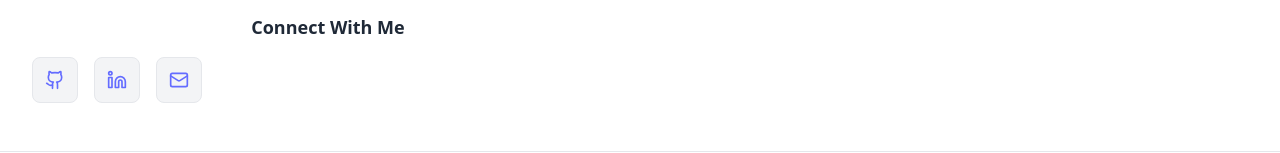
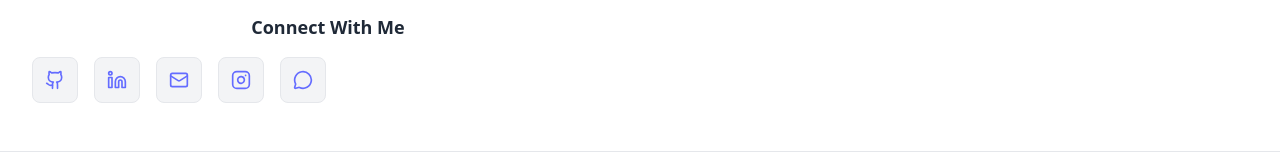
Before and after one commit to jannahkrn/portofolio-ku, a React (Vite) app: page / in a window 1280 px wide. Shown: the part 10157-10310 px from the top of the page. Built offline with nearby package versions, Linux system fonts and the light colour scheme.

Commit message:
add file and update footer

```diff
--- a/src/components/Footer.jsx
+++ b/src/components/Footer.jsx
@@ -8,6 +8,8 @@ import {
   Code,
   Palette,
   TrendingUp,
+  Instagram,
+  MessageCircle, // Change: Added MessageCircle
 } from "lucide-react";
 
 const Footer = () => {
@@ -55,8 +57,22 @@ const Footer = () => {
       name: "Email",
       icon: Mail,
       url: "mailto:jannahkurnia15@gmail.com",
+      color: "hover:text-red-400",
+      description: "Send a direct email",
+    },
+    {
+      name: "Instagram",
+      icon: Instagram,
+      url: "https://www.instagram.com/jannahkrn_",
+      color: "hover:text-purple-400",
+      description: "Follow me on Instagram",
+    },
+    {
+      name: "WhatsApp",
+      icon: MessageCircle, // Change: Replaced Whatsapp with MessageCircle
+      url: "https://wa.me/6287847714840",
       color: "hover:text-green-400",
-      description: "Send a direct email",
+      description: "Chat with me on WhatsApp",
     },
   ];
 
@@ -72,7 +88,10 @@ const Footer = () => {
                 Fullstack Developer Portfolio
               </h3>
               <p className="text-gray-600 leading-relaxed max-w-md text-left">
-                A passionate student combining technical expertise in web development, creativity in design, and strategic insight in digital marketing to create innovative and impactful digital solutions.
+                A passionate student combining technical expertise in web
+                development, creativity in design, and strategic insight in
+                digital marketing to create innovative and impactful digital
+                solutions.
               </p>
             </div>
 
@@ -108,7 +127,9 @@ const Footer = () => {
                     title={social.description}
                     target={social.url.startsWith("http") ? "_blank" : "_self"}
                     rel={
-                      social.url.startsWith("http") ? "noopener noreferrer" : ""
+                      social.url.startsWith("http")
+                        ? "noopener noreferrer"
+                        : ""
                     }
                   >
                     <social.icon className="w-5 h-5" />
@@ -120,7 +141,9 @@ const Footer = () => {
 
           {/* Quick Links - tanpa kotak, underline putih saat hover */}
           <div>
-            <h4 className="text-lg font-semibold mb-6 text-gray-800 text-left">Navigation</h4>
+            <h4 className="text-lg font-semibold mb-6 text-gray-800 text-left">
+              Navigation
+            </h4>
             <ul className="space-y-3">
               {quickLinks.map((link, index) => (
                 <li key={index}>
@@ -137,7 +160,9 @@ const Footer = () => {
 
           {/* Contact Info rata kiri */}
           <div className="text-left">
-            <h4 className="text-lg font-semibold mb-6 text-gray-800">Contact</h4>
+            <h4 className="text-lg font-semibold mb-6 text-gray-800">
+              Contact
+            </h4>
             <div className="space-y-4">
               <div>
                 <p className="text-gray-500 text-sm mb-1">Email</p>
@@ -151,7 +176,9 @@ const Footer = () => {
 
               <div>
                 <p className="text-gray-500 text-sm mb-1">Location</p>
-                <p className="text-gray-700 text-sm">Bandung, West Java, Indonesia</p>
+                <p className="text-gray-700 text-sm">
+                  Bandung, West Java, Indonesia
+                </p>
               </div>
 
               <div>
@@ -179,9 +206,7 @@ const Footer = () => {
 
             <div className="flex items-center gap-6">
               <div className="flex items-center gap-4 text-xs text-gray-400">
-                <span>
-                  Last updated: {new Date().toLocaleDateString("en-US")}
-                </span>
+                <span>Last updated: {new Date().toLocaleDateString("en-US")}</span>
               </div>
 
               <button
```
Also changed, not shown: src/assets/skill-logos/canva.svg (added).
